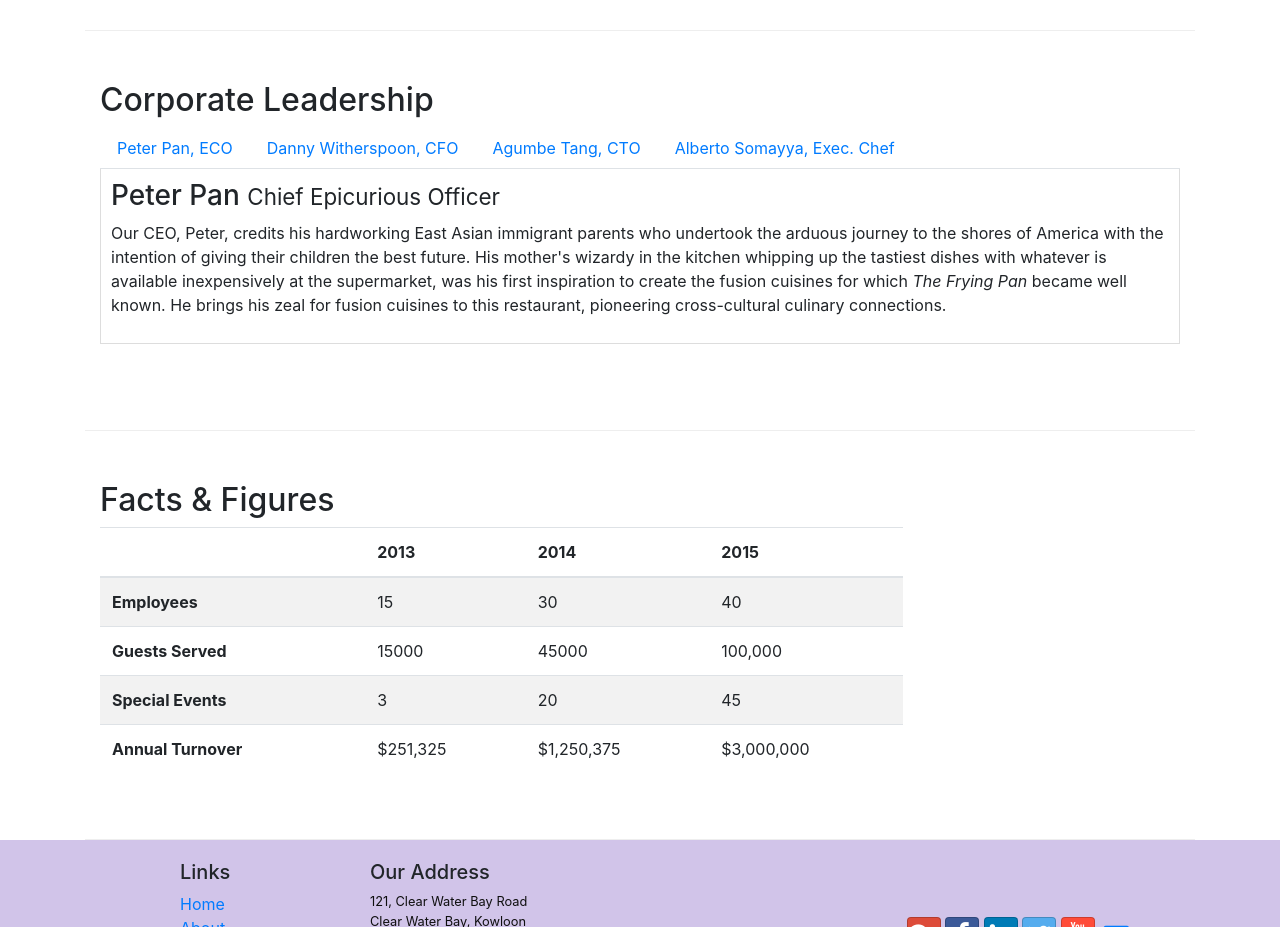
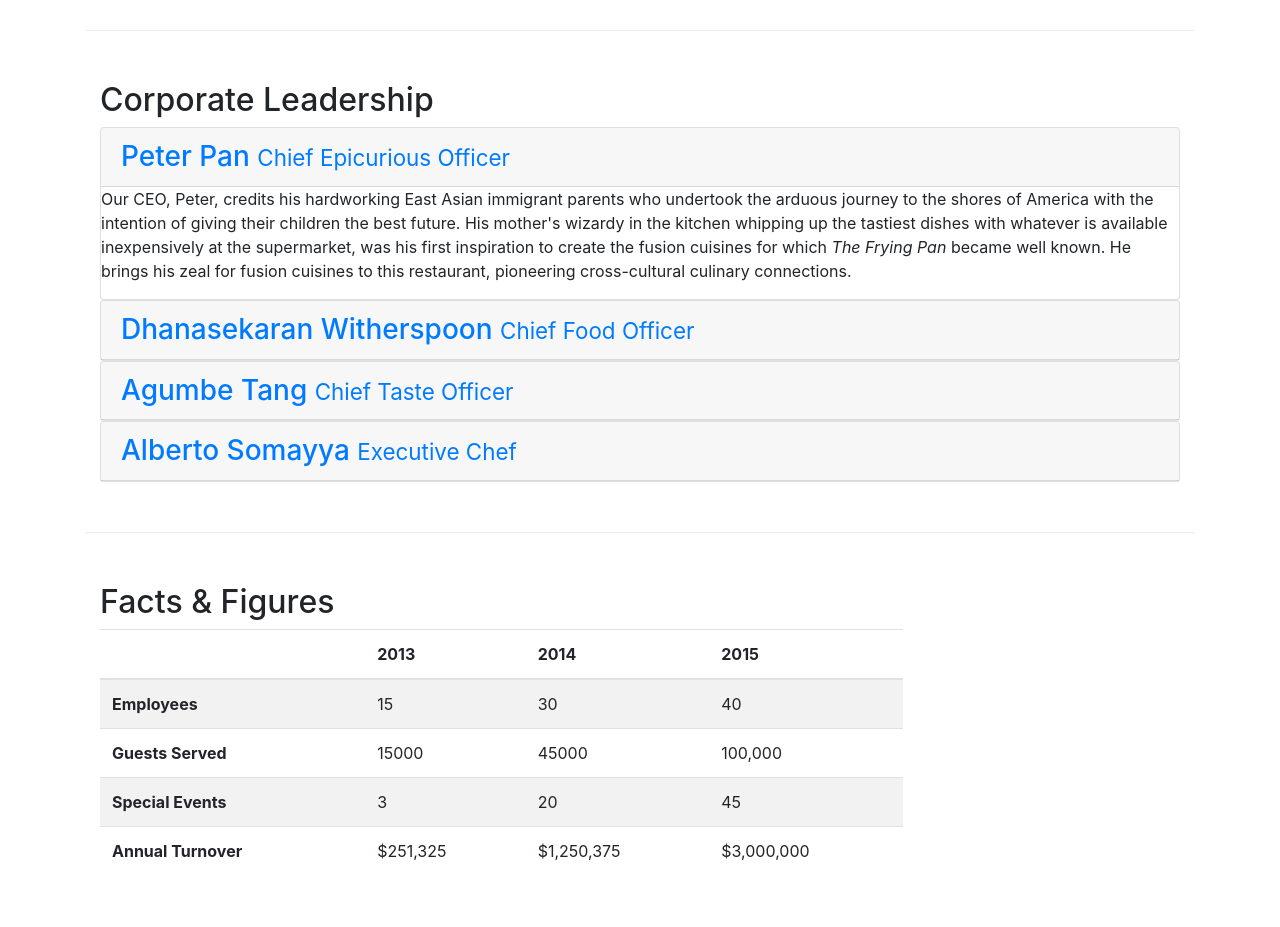
Before and after one commit to haianhgcs/Bootstrap4, a website: page conFusion/aboutus.html in a window 1280 px wide. Shown: the part 880-1807 px from the top of the page. Drawn offline with nearby package versions, Linux system fonts and the light colour scheme.

Commit message:
Accordion

```diff
--- a/conFusion/aboutus.html
+++ b/conFusion/aboutus.html
@@ -98,40 +98,58 @@
         <div class="row row-content">
             <div class="col-12">
                 <h2>Corporate Leadership</h2>
-                <ul class="nav nav-tabs">
-                    <li class="nav-item">
-                        <a class="nav-link acive" href="#peter"
-                        role="tab" data-toggle="tab">Peter Pan, ECO</a>
-                    </li>
-                    <li class="nav-item">
-                        <a class="nav-link" href="#danny"
-                        role="tab" data-toggle="tab">Danny Witherspoon, CFO</a>
-                    </li>
-                    <li class="nav-item">
-                        <a class="nav-link" href="#agumbe"
-                        role="tab" data-toggle="tab">Agumbe Tang, CTO</a>
-                    </li>
-                    <li class="nav-item">
-                        <a class="nav-link" href="#alberto"
-                        role="tab" data-toggle="tab">Alberto Somayya, Exec. Chef</a>
-                    </li>
-                </ul>
-                <div class="tab-content">
-                    <div role="tabpanel" class="tab-pane fade show active" id="peter">
-                        <h3>Peter Pan <small>Chief Epicurious Officer</small></h3>
-                        <p class="hidden-xs-down">Our CEO, Peter, credits his hardworking East Asian immigrant parents who undertook the arduous journey to the shores of America with the intention of giving their children the best future. His mother's wizardy in the kitchen whipping up the tastiest dishes with whatever is available inexpensively at the supermarket, was his first inspiration to create the fusion cuisines for which <em>The Frying Pan</em> became well known. He brings his zeal for fusion cuisines to this restaurant, pioneering cross-cultural culinary connections.</p>
+                <div id="accordion" role=tablist"">
+                    <div class="card">
+                        <div class="card-header" role="tab" id="peterhead">
+                            <h3 class="mb-0">
+                                <a class="collapsed" data-toggle="collapse" data-parent="#accordion" href="#peter">
+                                    Peter Pan <small>Chief Epicurious Officer</small></a>
+                            </h3>
+                        </div>
+                        <div role="tabpanel" class="collapse show" id="peter">
+                            <div class="card-block">
+                                <p class="hidden-xs-down">Our CEO, Peter, credits his hardworking East Asian immigrant parents who undertook the arduous journey to the shores of America with the intention of giving their children the best future. His mother's wizardy in the kitchen whipping up the tastiest dishes with whatever is available inexpensively at the supermarket, was his first inspiration to create the fusion cuisines for which <em>The Frying Pan</em> became well known. He brings his zeal for fusion cuisines to this restaurant, pioneering cross-cultural culinary connections.</p>
+                            </div>
+                        </div>
                     </div>
-                    <div role="tabpanel" class="tab-pane fade" id="danny">
-                        <h3>Dhanasekaran Witherspoon <small>Chief Food Officer</small></h3>
-                        <p class="hidden-xs-down">Our CFO, Danny, as he is affectionately referred to by his colleagues, comes from a long established family tradition in farming and produce. His experiences growing up on a farm in the Australian outback gave him great appreciation for varieties of food sources. As he puts it in his own words, <em>Everything that runs, wins, and everything that stays, pays!</em></p>
+                    <div class="card">
+                        <div class="card-header" role="tab" id="dannyhead">
+                            <h3 class="mb-0">
+                                <a class="collapsed" data-toggle="collapse" data-parent="#accordion" href="#danny">
+                                    Dhanasekaran Witherspoon <small>Chief Food Officer</small></a>
+                            </h3>
+                        </div>
+                        <div role="tabpanel" class="collapse" id="danny">
+                            <div class="card-block">
+                                <p class="hidden-xs-down">Our CFO, Danny, as he is affectionately referred to by his colleagues, comes from a long established family tradition in farming and produce. His experiences growing up on a farm in the Australian outback gave him great appreciation for varieties of food sources. As he puts it in his own words, <em>Everything that runs, wins, and everything that stays, pays!</em></p>
+                            </div>
+                        </div>
                     </div>
-                    <div role="tabpanel" class="tab-pane fade" id="agumbe">
-                        <h3>Agumbe Tang <small>Chief Taste Officer</small></h3>
-                        <p class="hidden-xs-down">Blessed with the most discerning gustatory sense, Agumbe, our CTO, personally ensures that every dish that we serve meets his exacting tastes. Our chefs dread the tongue lashing that ensues if their dish does not meet his exacting standards. He lives by his motto, <em>You click only if you survive my lick.</em></p>
+                    <div class="card">
+                        <div class="card-header" role="tab" id="agumbehead">
+                            <h3 class="mb-0">
+                                <a class="collapsed" data-toggle="collapse" data-parent="#accordion" href="#agumbe">
+                                    Agumbe Tang <small>Chief Taste Officer</small></a>
+                            </h3>
+                        </div>
+                        <div role="tabpanel" class="collapse" id="agumbe">
+                            <div class="card-block">
+                                <p class="hidden-xs-down">Blessed with the most discerning gustatory sense, Agumbe, our CTO, personally ensures that every dish that we serve meets his exacting tastes. Our chefs dread the tongue lashing that ensues if their dish does not meet his exacting standards. He lives by his motto, <em>You click only if you survive my lick.</em></p>
+                            </div>
+                        </div>
                     </div>
-                    <div role="tabpanel" class="tab-pane fade" id="alberto">
-                        <h3>Alberto Somayya <small>Executive Chef</small></h3>
-                        <p class="hidden-xs-down">Award winning three-star Michelin chef with wide International experience having worked closely with whos-who in the culinary world, he specializes in creating mouthwatering Indo-Italian fusion experiences. He says, <em>Put together the cuisines from the two craziest cultures, and you get a winning hit! Amma Mia!</em></p>
+                    <div class="card">
+                        <div class="card-header" role="tab" id="albertohead">
+                            <h3 class="mb-0">
+                                <a class="collapsed" data-toggle="collapse" data-parent="#accordion" href="#alberto">
+                                    Alberto Somayya <small>Executive Chef</small></a>
+                            </h3>
+                        </div>
+                        <div role="tabpanel" class="collapse" id="alberto">
+                            <div class="card-block">
+                                <p class="hidden-xs-down">Award winning three-star Michelin chef with wide International experience having worked closely with whos-who in the culinary world, he specializes in creating mouthwatering Indo-Italian fusion experiences. He says, <em>Put together the cuisines from the two craziest cultures, and you get a winning hit! Amma Mia!</em></p>
+                            </div>
+                        </div>
                     </div>
                 </div>
             </div>
```
